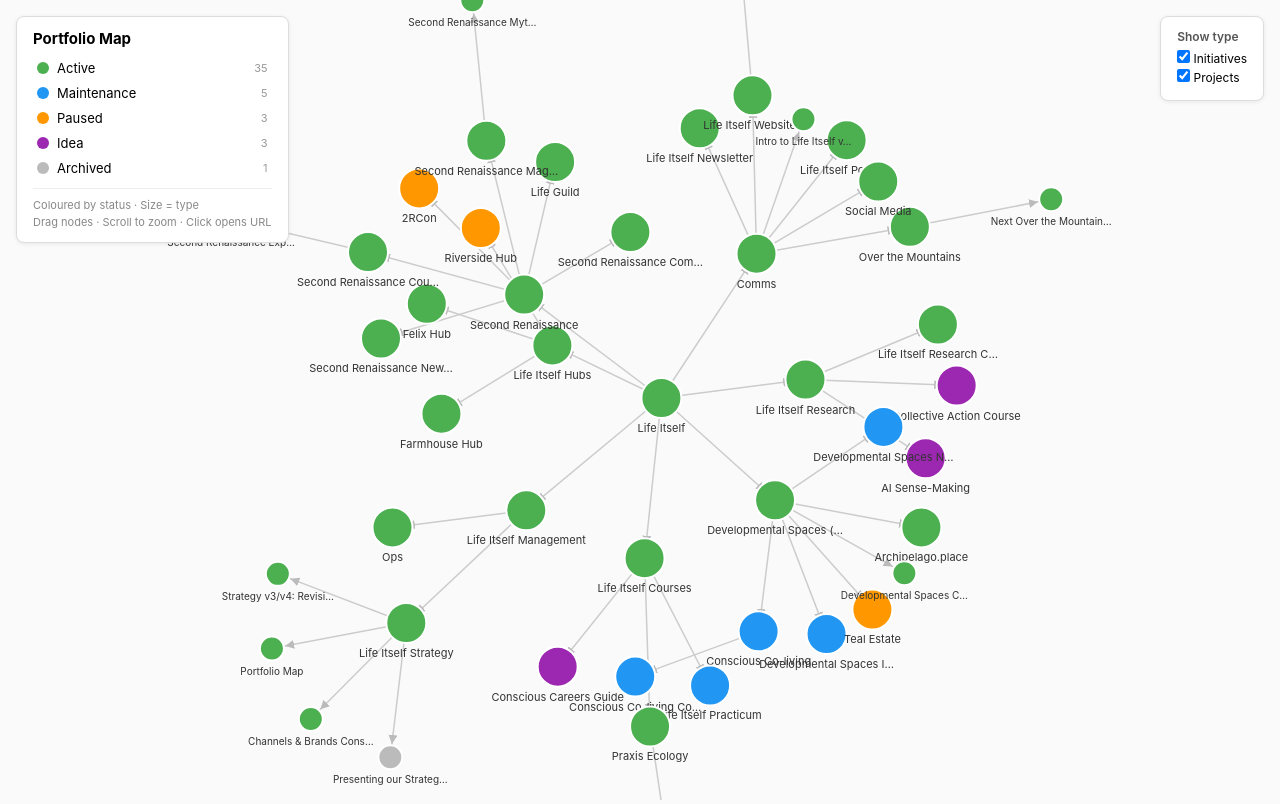
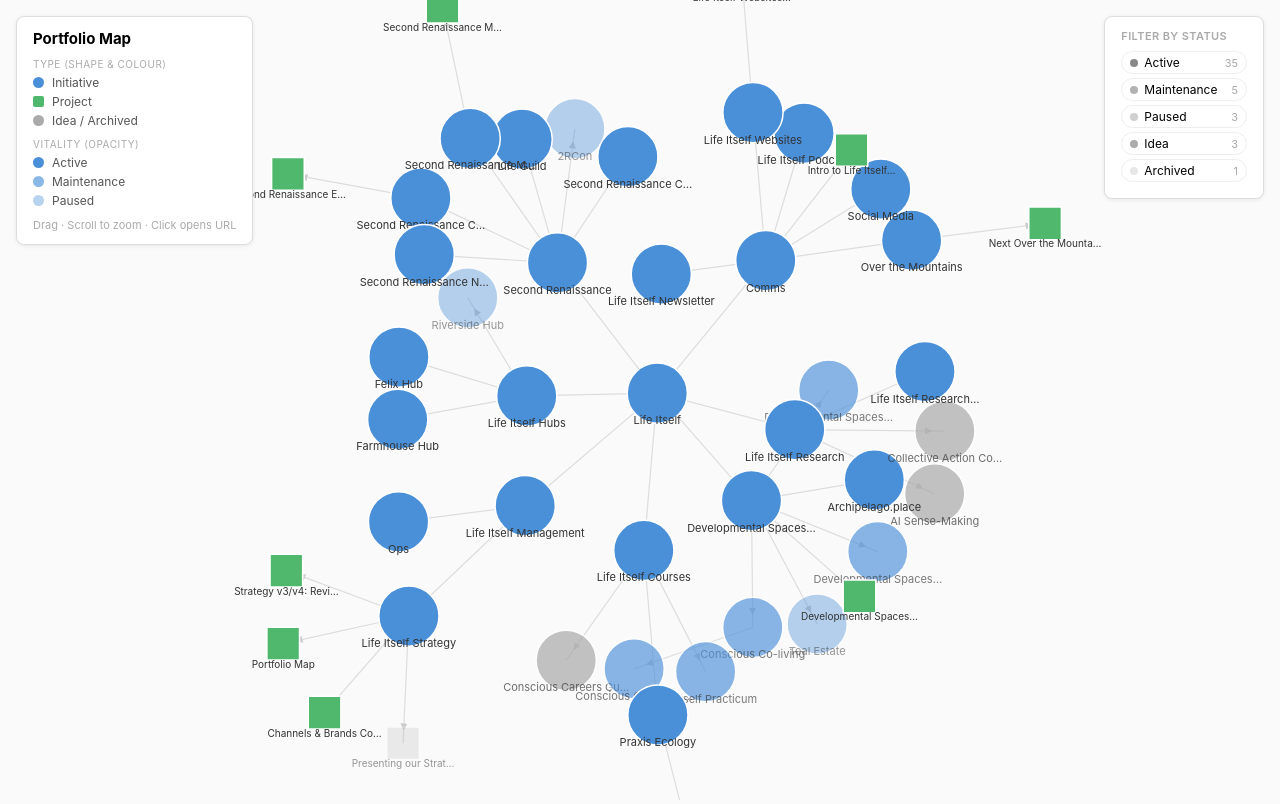
Before and after one commit to life-itself/strategy, a plain HTML site: page visualizations/portfolio-map.html in a window 1280 px wide. Drawn offline with nearby package versions, Linux system fonts and the light colour scheme.

Commit message:
refactor: color by type, opacity by vitality; circle=initiative, square=project

```diff
--- a/visualizations/portfolio-map.html
+++ b/visualizations/portfolio-map.html
@@ -12,39 +12,39 @@
 
   .panel {
     position: absolute; background: white; border: 1px solid #ddd;
-    border-radius: 8px; padding: 12px 16px; font-size: 13px;
+    border-radius: 8px; padding: 12px 16px; font-size: 12px;
     box-shadow: 0 1px 4px rgba(0,0,0,0.08);
   }
-  .legend { top: 16px; left: 16px; min-width: 180px; }
+  .legend { top: 16px; left: 16px; min-width: 190px; }
   .legend h3 { font-size: 15px; margin-bottom: 10px; }
-  .legend-item {
-    display: flex; align-items: center; gap: 8px; margin: 5px 0;
-    cursor: pointer; user-select: none; padding: 2px 4px; border-radius: 4px;
+
+  .legend-group { margin-bottom: 10px; }
+  .legend-group-label { font-size: 10px; text-transform: uppercase; letter-spacing: 0.5px; color: #aaa; margin-bottom: 5px; }
+  .legend-item { display: flex; align-items: center; gap: 8px; margin: 4px 0; color: #555; }
+  .l-circle { width: 11px; height: 11px; border-radius: 50%; flex-shrink: 0; }
+  .l-square  { width: 11px; height: 11px; border-radius: 2px; flex-shrink: 0; }
+
+  .status-filters { top: 16px; right: 16px; }
+  .status-filters p { font-size: 11px; font-weight: 600; text-transform: uppercase; letter-spacing: 0.4px; color: #aaa; margin-bottom: 8px; }
+  .sf-btn {
+    display: flex; align-items: center; gap: 6px; padding: 3px 8px;
+    border: 1px solid #eee; border-radius: 12px; cursor: pointer;
+    user-select: none; background: #fff; margin-bottom: 4px; font-size: 12px;
   }
-  .legend-item:hover { background: #f5f5f5; }
-  .legend-item.off { opacity: 0.35; }
-  .legend-dot { width: 12px; height: 12px; border-radius: 50%; flex-shrink: 0; }
-  .legend-count { margin-left: auto; font-size: 11px; color: #999; }
-  .legend .hint { margin-top: 10px; font-size: 11px; color: #888; line-height: 1.5; border-top: 1px solid #eee; padding-top: 8px; }
-
-  .controls { top: 16px; right: 16px; }
-  .controls p { font-size: 12px; font-weight: 600; margin-bottom: 6px; color: #555; }
-  .controls label { display: block; margin: 3px 0; cursor: pointer; font-size: 12px; }
+  .sf-btn:hover { background: #f5f5f5; }
+  .sf-btn.off { opacity: 0.35; }
+  .sf-dot { width: 8px; height: 8px; border-radius: 50%; flex-shrink: 0; }
+  .sf-count { margin-left: auto; color: #aaa; font-size: 11px; padding-left: 8px; }
 
   .tooltip {
     position: absolute; background: white; border: 1px solid #ccc;
     border-radius: 6px; padding: 10px 14px; font-size: 13px;
-    max-width: 320px; pointer-events: none;
+    max-width: 300px; pointer-events: none;
     box-shadow: 0 2px 8px rgba(0,0,0,0.12); display: none;
   }
-  .tooltip h4 { margin-bottom: 2px; }
-  .tooltip .badge {
-    display: inline-block; font-size: 10px; text-transform: uppercase;
-    letter-spacing: 0.5px; padding: 1px 6px; border-radius: 3px;
-    color: white; margin-bottom: 4px;
-  }
-  .tooltip .desc { margin-top: 4px; color: #444; }
-  .tooltip .meta { margin-top: 6px; color: #666; font-size: 11px; }
+  .tooltip h4 { margin-bottom: 4px; }
+  .tooltip .meta { margin-top: 6px; color: #888; font-size: 11px; }
+  .tooltip .desc { margin-top: 4px; color: #444; font-size: 12px; line-height: 1.4; }
 </style>
 </head>
 <body>
@@ -53,17 +53,24 @@
 
   <div class="panel legend">
     <h3>Portfolio Map</h3>
-    <div id="legend-items"></div>
-    <div class="hint">
-      Coloured by status &middot; Size = type<br>
-      Drag nodes &middot; Scroll to zoom &middot; Click opens URL
+    <div class="legend-group">
+      <div class="legend-group-label">Type (shape &amp; colour)</div>
+      <div class="legend-item"><div class="l-circle" style="background:#4A90D9"></div> Initiative</div>
+      <div class="legend-item"><div class="l-square"  style="background:#50B86C"></div> Project</div>
+      <div class="legend-item"><div class="l-circle"  style="background:#AAAAAA"></div> Idea / Archived</div>
     </div>
+    <div class="legend-group">
+      <div class="legend-group-label">Vitality (opacity)</div>
+      <div class="legend-item"><div class="l-circle" style="background:#4A90D9;opacity:1.0"></div> Active</div>
+      <div class="legend-item"><div class="l-circle" style="background:#4A90D9;opacity:0.65"></div> Maintenance</div>
+      <div class="legend-item"><div class="l-circle" style="background:#4A90D9;opacity:0.4"></div> Paused</div>
+    </div>
+    <div style="font-size:11px;color:#aaa;margin-top:4px;">Drag · Scroll to zoom · Click opens URL</div>
   </div>
 
-  <div class="panel controls">
-    <p>Show type</p>
-    <label><input type="checkbox" data-type="initiative" checked> Initiatives</label>
-    <label><input type="checkbox" data-type="project" checked> Projects</label>
+  <div class="panel status-filters">
+    <p>Filter by status</p>
+    <div id="sf-btns"></div>
   </div>
 
   <div class="tooltip" id="tooltip"></div>
@@ -72,85 +79,71 @@
 <script src="https://d3js.org/d3.v7.min.js"></script>
 <script src="index.js"></script>
 <script>
-const STATUS_COLOR = {
-  active:      "#4caf50",
-  maintenance: "#2196f3",
-  paused:      "#ff9800",
-  idea:        "#9c27b0",
-  archived:    "#bbb",
-};
-const STATUS_LABEL = { active: 'Active', maintenance: 'Maintenance', paused: 'Paused', idea: 'Idea', archived: 'Archived' };
-const STATUSES = ['active', 'maintenance', 'paused', 'idea', 'archived'];
-const RADIUS = { initiative: 20, project: 12 };
+const TYPE_COLOR     = { initiative: "#4A90D9", project: "#50B86C" };
+const STATUS_OPACITY = { active: 1.0, maintenance: 0.65, paused: 0.4, idea: 0.7, archived: 0.2 };
+const STATUS_LABEL   = { active: "Active", maintenance: "Maintenance", paused: "Paused", idea: "Idea", archived: "Archived" };
+const STATUSES       = ["active", "maintenance", "paused", "idea", "archived"];
+const RADIUS         = { initiative: 18, project: 11 };
+
+function nodeColor(d)   { return (d.status === "idea" || d.status === "archived") ? "#AAAAAA" : (TYPE_COLOR[d.type] || "#AAAAAA"); }
+function nodeOpacity(d) { return STATUS_OPACITY[d.status] ?? 0.5; }
 
 const hiddenStatuses = new Set();
-
-// Build legend with toggle
 const counts = {};
 STATUSES.forEach(s => counts[s] = PORTFOLIO_DATA.filter(d => d.status === s).length);
 
-const legendEl = document.getElementById('legend-items');
+const sfContainer = document.getElementById("sf-btns");
 STATUSES.forEach(s => {
-  const item = document.createElement('div');
-  item.className = 'legend-item';
-  item.id = 'leg-' + s;
-  item.innerHTML = `<div class="legend-dot" style="background:${STATUS_COLOR[s]}"></div>${STATUS_LABEL[s]}<span class="legend-count">${counts[s]}</span>`;
-  item.addEventListener('click', () => {
-    if (hiddenStatuses.has(s)) hiddenStatuses.delete(s);
-    else hiddenStatuses.add(s);
-    item.classList.toggle('off', hiddenStatuses.has(s));
+  if (!counts[s]) return;
+  const btn = document.createElement("div");
+  btn.className = "sf-btn"; btn.id = "sfbtn-" + s;
+  btn.innerHTML = `<div class="sf-dot" style="background:#888;opacity:${STATUS_OPACITY[s]}"></div>${STATUS_LABEL[s]}<span class="sf-count">${counts[s]}</span>`;
+  btn.addEventListener("click", () => {
+    if (hiddenStatuses.has(s)) hiddenStatuses.delete(s); else hiddenStatuses.add(s);
+    btn.classList.toggle("off", hiddenStatuses.has(s));
     applyFilter();
   });
-  legendEl.appendChild(item);
+  sfContainer.appendChild(btn);
 });
 
-render(PORTFOLIO_DATA);
+// Symbol generator — circle for initiatives, square for projects
+const symbolSize = d => Math.PI * Math.pow(RADIUS[d.type] || 10, 2);
+const symbolGen = d3.symbol()
+  .type(d => d.type === "project" ? d3.symbolSquare : d3.symbolCircle)
+  .size(d => symbolSize(d) * 2.8);
 
-function render(entries) {
-  const slugSet = new Set(entries.map(e => e.slug));
-  const nodes = entries.map(e => ({
-    id: e.slug,
-    title: e.title || e.slug,
-    type: e.type,
-    status: e.status || "unknown",
-    description: e.description || "",
-    tags: e.tags || [],
-    url: e.url || null,
-    github: e.github || null,
-  }));
-  const links = entries
+const slugSet = new Set(PORTFOLIO_DATA.map(e => e.slug));
+const nodes = PORTFOLIO_DATA.map(e => ({ ...e, id: e.slug }));
+const links = PORTFOLIO_DATA
   .filter(e => e.parent && slugSet.has(e.parent))
   .map(e => ({ source: e.parent, target: e.slug }));
 
-  const svg = d3.select("svg");
-  const container = document.getElementById("container");
-  const tooltip = document.getElementById("tooltip");
-  const width = container.clientWidth;
-  const height = container.clientHeight;
+const svg    = d3.select("svg");
+const cont   = document.getElementById("container");
+const tip    = document.getElementById("tooltip");
+const W = cont.clientWidth, H = cont.clientHeight;
 
 const g = svg.append("g");
-  svg.call(
-    d3.zoom().scaleExtent([0.2, 5]).on("zoom", (e) => g.attr("transform", e.transform))
-  );
+svg.call(d3.zoom().scaleExtent([0.2, 5]).on("zoom", e => g.attr("transform", e.transform)));
 
 const simulation = d3.forceSimulation(nodes)
-    .force("link", d3.forceLink(links).id(d => d.id).distance(120).strength(0.7))
-    .force("charge", d3.forceManyBody().strength(-300))
-    .force("center", d3.forceCenter(width / 2, height / 2))
-    .force("collision", d3.forceCollide().radius(d => (RADIUS[d.type] || 10) + 6))
-    .force("x", d3.forceX(width / 2).strength(0.04))
-    .force("y", d3.forceY(height / 2).strength(0.04));
+  .force("link",      d3.forceLink(links).id(d => d.id).distance(110).strength(0.6))
+  .force("charge",    d3.forceManyBody().strength(-280))
+  .force("center",    d3.forceCenter(W / 2, H / 2))
+  .force("collision", d3.forceCollide().radius(d => (RADIUS[d.type] || 10) + 8))
+  .force("x",         d3.forceX(W / 2).strength(0.04))
+  .force("y",         d3.forceY(H / 2).strength(0.04));
 
 svg.append("defs").append("marker")
   .attr("id", "arrow").attr("viewBox", "0 -4 8 8")
-    .attr("refX", 20).attr("refY", 0)
+  .attr("refX", 22).attr("refY", 0)
   .attr("markerWidth", 6).attr("markerHeight", 6)
   .attr("orient", "auto")
-    .append("path").attr("d", "M0,-4L8,0L0,4").attr("fill", "#bbb");
+  .append("path").attr("d", "M0,-4L8,0L0,4").attr("fill", "#ccc");
 
 const link = g.append("g")
   .selectAll("line").data(links).join("line")
-    .attr("stroke", "#ccc").attr("stroke-width", 1.5)
+  .attr("stroke", "#ddd").attr("stroke-width", 1.2)
   .attr("marker-end", "url(#arrow)");
 
 const node = g.append("g")
@@ -158,34 +151,36 @@
   .style("cursor", d => (d.url || d.github) ? "pointer" : "default")
   .call(d3.drag()
     .on("start", (e, d) => { if (!e.active) simulation.alphaTarget(0.3).restart(); d.fx = d.x; d.fy = d.y; })
-      .on("drag", (e, d) => { d.fx = e.x; d.fy = e.y; })
-      .on("end", (e, d) => { if (!e.active) simulation.alphaTarget(0); d.fx = null; d.fy = null; })
+    .on("drag",  (e, d) => { d.fx = e.x; d.fy = e.y; })
+    .on("end",   (e, d) => { if (!e.active) simulation.alphaTarget(0); d.fx = null; d.fy = null; })
   );
 
-  node.append("circle")
-    .attr("r", d => RADIUS[d.type] || 10)
-    .attr("fill", d => STATUS_COLOR[d.status] || "#ccc")
-    .attr("stroke", "#fff").attr("stroke-width", 2);
+node.append("path")
+  .attr("d", d => symbolGen(d))
+  .attr("fill", d => nodeColor(d))
+  .attr("opacity", d => nodeOpacity(d))
+  .attr("stroke", "#fff").attr("stroke-width", 1.5);
 
 node.append("text")
-    .text(d => d.title.length > 24 ? d.title.slice(0, 22) + "…" : d.title)
-    .attr("dy", d => (RADIUS[d.type] || 10) + 14)
+  .text(d => d.title && d.title.length > 22 ? d.title.slice(0, 20) + "…" : (d.title || d.slug))
+  .attr("dy", d => (RADIUS[d.type] || 10) + 13)
   .attr("text-anchor", "middle")
   .attr("font-size", d => d.type === "initiative" ? "11px" : "10px")
-    .attr("fill", "#333").attr("pointer-events", "none");
+  .attr("fill", "#333")
+  .attr("opacity", d => Math.max(nodeOpacity(d), 0.5))
+  .attr("pointer-events", "none");
 
 node.on("mouseover", (e, d) => {
-    const color = STATUS_COLOR[d.status] || "#999";
-    let html = `<span class="badge" style="background:${color}">${STATUS_LABEL[d.status] || d.status}</span>`;
-    html += `<h4>${d.title}</h4>`;
+  let html = `<h4>${d.title || d.slug}</h4>`;
+  html += `<div class="meta">${d.type} · ${STATUS_LABEL[d.status] || d.status}</div>`;
   if (d.description) html += `<div class="desc">${d.description}</div>`;
   if (d.tags && d.tags.length) html += `<div class="meta">#${d.tags.join(" #")}</div>`;
-    tooltip.innerHTML = html;
-    tooltip.style.display = "block";
-  }).on("mousemove", (e) => {
-    tooltip.style.left = (e.pageX + 14) + "px";
-    tooltip.style.top = (e.pageY - 14) + "px";
-  }).on("mouseout", () => { tooltip.style.display = "none"; });
+  tip.innerHTML = html;
+  tip.style.display = "block";
+}).on("mousemove", e => {
+  tip.style.left = (e.pageX + 14) + "px";
+  tip.style.top  = (e.pageY - 14) + "px";
+}).on("mouseout", () => { tip.style.display = "none"; });
 
 node.on("click", (e, d) => {
   if (d.url) window.open(d.url, "_blank");
@@ -198,24 +193,11 @@
   node.attr("transform", d => `translate(${d.x},${d.y})`);
 });
 
-  window._nodesSel = node;
-  window._linksSel = link;
-  window._nodeData = nodes;
-  window._linkData = links;
+function applyFilter() {
+  const vis = d => !hiddenStatuses.has(d.status || "");
+  node.attr("display", d => vis(d) ? null : "none");
+  link.attr("display", d => vis(d.source) && vis(d.target) ? null : "none");
 }
-
-function applyFilter() {
-  const activeTypes = new Set();
-  document.querySelectorAll(".controls input:checked").forEach(c => activeTypes.add(c.dataset.type));
-  const visible = id => {
-    const n = window._nodeData.find(n => n.id === id);
-    return n && activeTypes.has(n.type) && !hiddenStatuses.has(n.status);
-  };
-  window._nodesSel.attr("display", d => (activeTypes.has(d.type) && !hiddenStatuses.has(d.status)) ? null : "none");
-  window._linksSel.attr("display", d => visible(d.source.id) && visible(d.target.id) ? null : "none");
-}
-
-document.querySelectorAll(".controls input").forEach(cb => cb.addEventListener("change", applyFilter));
 </script>
 </body>
 </html>
```
Also changed, not shown: visualizations/portfolio-indented.html (+91 -72 lines). Lines whose indentation alone changed are shown as unchanged.
